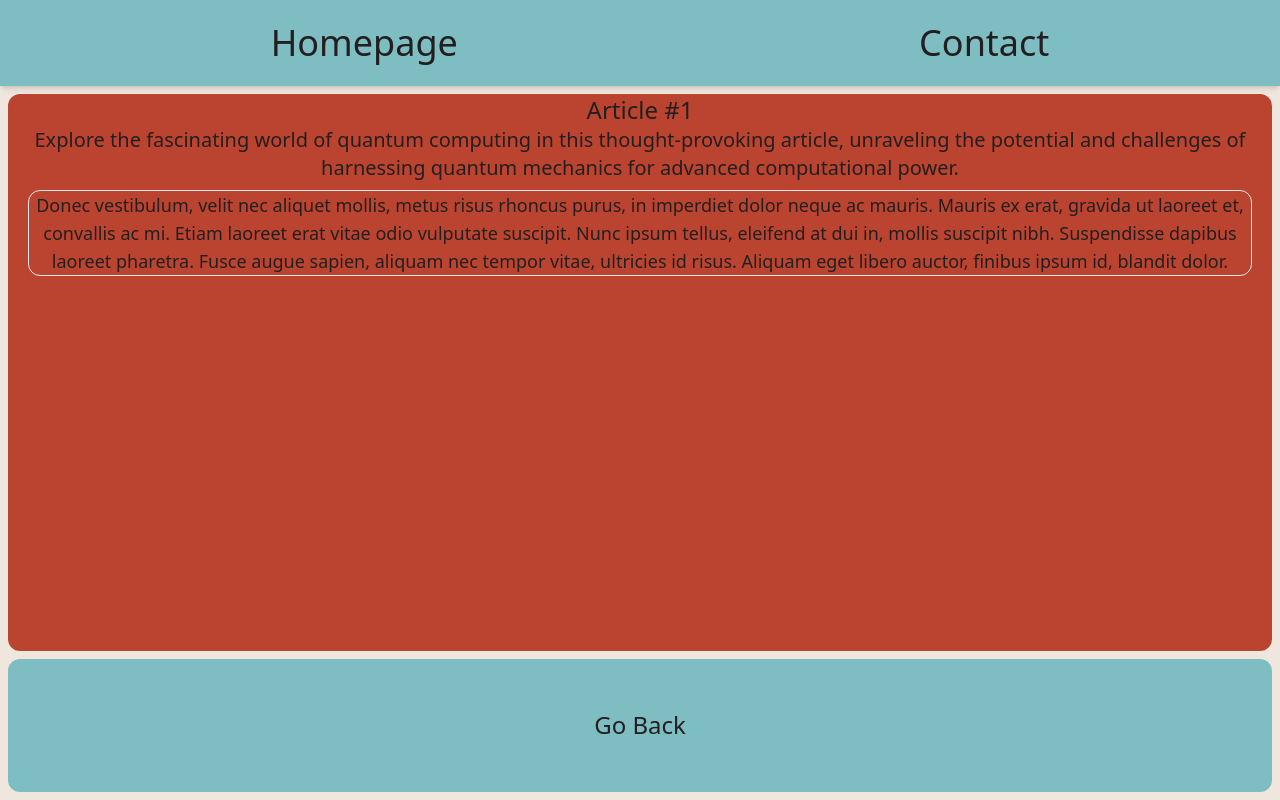
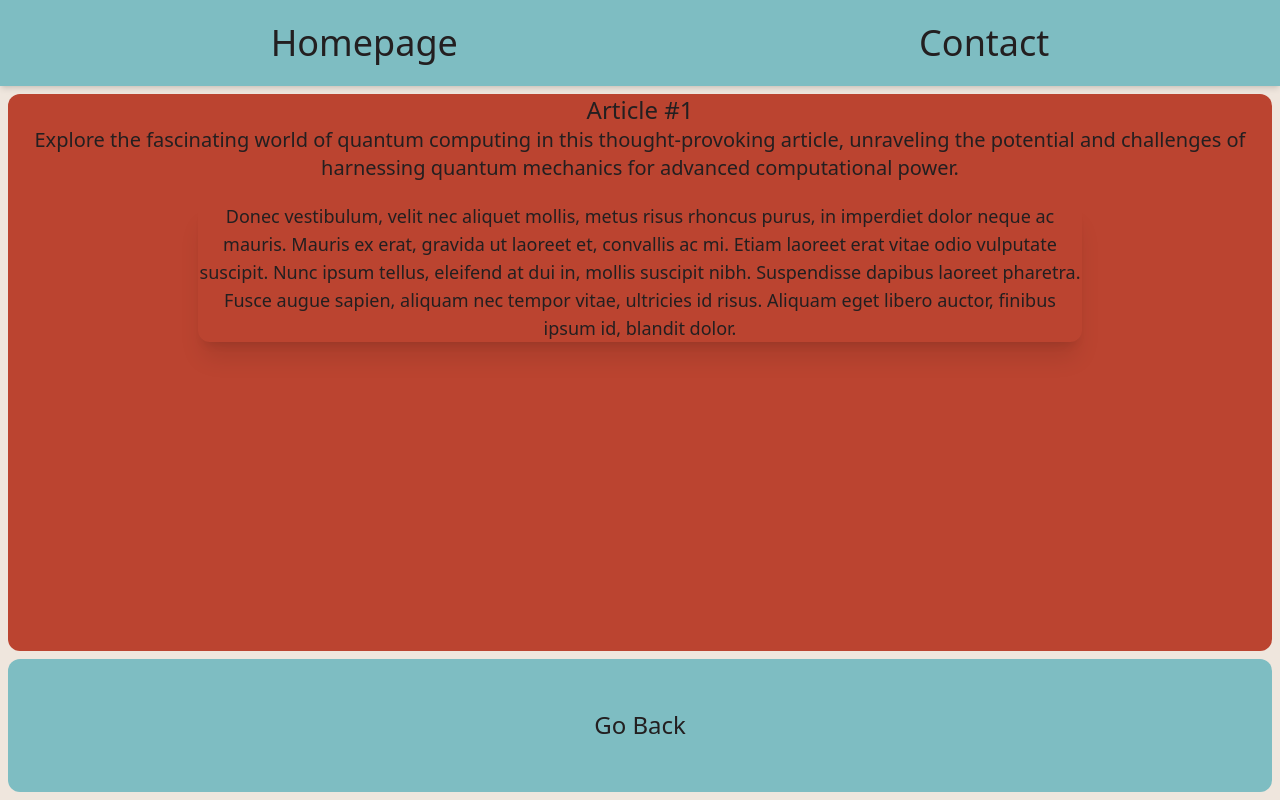
Before and after one commit to jakubhajduk53/breaking-news, a React (Create React App) app: page / in a window 1280 px wide. Both pictures are taken after a click on the element 322 px from the left and 123 px from the top of the page. Built offline with nearby package versions, Linux system fonts and the light colour scheme.

Commit message:
style: update value paragraph

```diff
--- a/src/components/FullArticle.js
+++ b/src/components/FullArticle.js
@@ -1,10 +1,10 @@
 function FullArticle({ value, onClick }) {
   return (
     <div className="w-full h-full grid grid-rows-5 grid-cols-4 justify-items-center place-content-center p-2 gap-2">
-      <div className="w-full h-full row-span-4 col-span-4 bg-persian-red rounded-xl text-center text-2xl">
+      <div className="w-full h-full flex flex-col row-span-4 col-span-4 bg-persian-red rounded-xl text-center text-2xl">
         <p className=" text-2xl">{value.title}</p>
         <p className=" text-xl">{value.subtitle}</p>
-        <p className=" text-lg border ml-5 mr-5 rounded-xl mt-2">
+        <p className=" w-[70%] self-center text-lg shadow-xl ml-5 mr-5 rounded-xl mt-5 ">
           {value.value}
         </p>
       </div>
```
